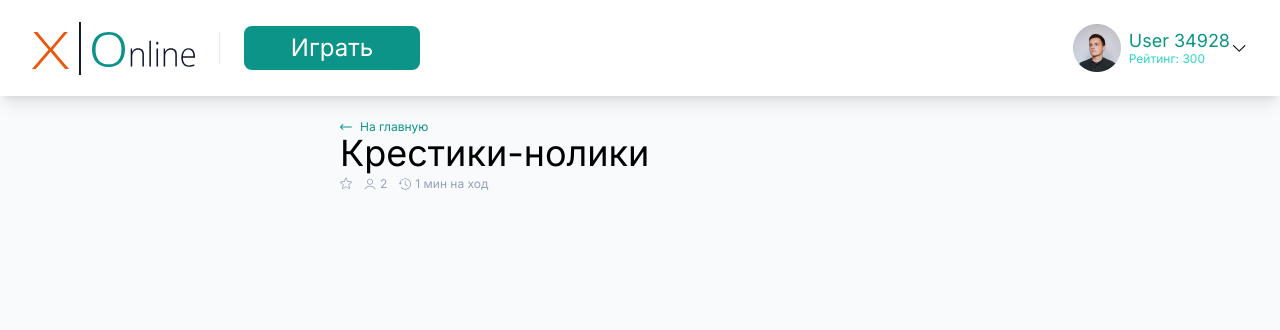
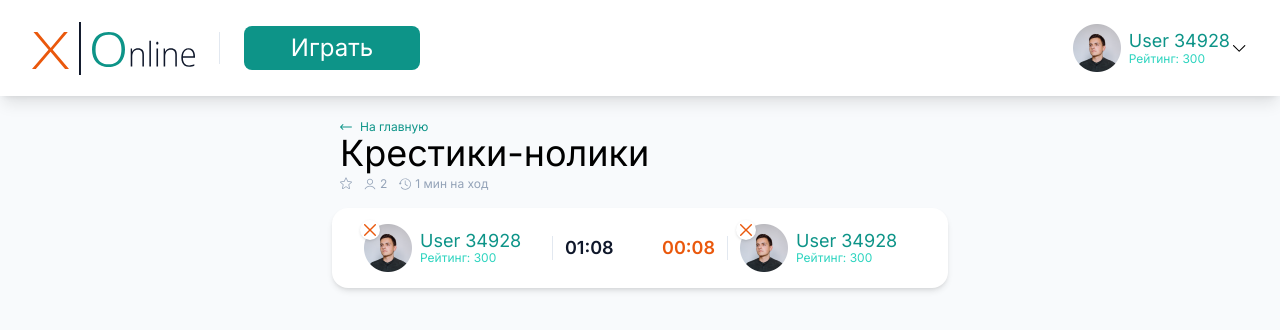
Before and after one commit to Yuthala/tit-tak-toe, a Next.js app: page / in a window 1280 px wide. Shown: the top 330 px of the page. Built offline with nearby package versions, Linux system fonts and the light colour scheme.

Commit message:
game-info

```diff
--- /dev/null
+++ b/components/game/game-info.jsx
@@ -0,0 +1,34 @@
+import clsx from 'clsx';
+import { Profile} from '../profile';
+import { CrossIcon } from './icons/cross-icon';
+export function GameInfo({className}) {
+	return(
+		<div className={clsx(className, "bg-white rounded-2xl shadow-md px-8 py-4 flex justify-between")}>
+			<div className="flex gap-3 items-center">
+				<div className="relative">
+					<Profile className="w-44"/>
+					<div className="w-5 h-5 rounded-full bg-white shadow absolute -left-1 -top-1 flex items-center justify-center">
+						<CrossIcon />
+					</div>
+				</div>
+				<div className="h-6 w-px bg-slate-200"></div>
+				<div className="text-slate-900 text-lg font-semibold">01:08</div>
+			</div>
+
+			<div className="flex gap-3 items-center">
+				<div className="text-orange-600 text-lg font-semibold">00:08</div>
+				<div className="h-6 w-px bg-slate-200"></div>
+				<div className="relative">
+					<Profile className="w-44"/>
+					<div className="w-5 h-5 rounded-full bg-white shadow absolute -left-1 -top-1 flex items-center justify-center">
+						<CrossIcon />
+					</div>
+				</div>
+
+
+			</div>
+		</div>
+
+
+	);
+}
--- /dev/null
+++ b/components/game/icons/cross-icon.jsx
@@ -0,0 +1,16 @@
+export function CrossIcon() {
+	return (
+	  <svg
+		width="12"
+		height="12"
+		viewBox="0 0 12 12"
+		fill="none"
+		xmlns="http://www.w3.org/2000/svg"
+	  >
+		<path
+		  d="M6.99809 5.99999L11.793 1.20507C12.069 0.929082 12.069 0.482986 11.793 0.206994C11.517 -0.068998 11.0709 -0.068998 10.7949 0.206994L6.00001 5.00191L1.20507 0.206994C0.929082 -0.068998 0.482986 -0.068998 0.206994 0.206994C-0.068998 0.482986 -0.068998 0.929082 0.206994 1.20507L5.00191 5.99999L0.206994 10.7949C-0.068998 11.0709 -0.068998 11.517 0.206994 11.793C0.344638 11.9306 0.525336 11.9998 0.706034 11.9998C0.886732 11.9998 1.06743 11.9306 1.20507 11.793L5.99999 6.99807L10.7949 11.793C10.9325 11.9306 11.1132 11.9998 11.2939 11.9998C11.4746 11.9998 11.6553 11.9306 11.793 11.793C12.069 11.517 12.069 11.0709 11.793 10.7949L6.99809 5.99999Z"
+		  fill="#EA580C"
+		/>
+	  </svg>
+	);
+  }
--- /dev/null
+++ b/components/game/icons/square-icon.jsx
@@ -0,0 +1,16 @@
+export function SquareIcon() {
+	return (
+	  <svg
+		width="12"
+		height="12"
+		viewBox="0 0 12 12"
+		fill="none"
+		xmlns="http://www.w3.org/2000/svg"
+	  >
+		<path
+		  d="M10.6667 1.33333V10.6667H1.33333V1.33333H10.6667ZM10.6667 0H1.33333C0.6 0 0 0.6 0 1.33333V10.6667C0 11.4 0.6 12 1.33333 12H10.6667C11.4 12 12 11.4 12 10.6667V1.33333C12 0.6 11.4 0 10.6667 0Z"
+		  fill="#C026D3"
+		/>
+	  </svg>
+	);
+  }
--- /dev/null
+++ b/components/game/icons/triangle-icon.jsx
@@ -0,0 +1,16 @@
+export function TringleIcon() {
+	return (
+	  <svg
+		width="12"
+		height="12"
+		viewBox="0 0 12 12"
+		fill="none"
+		xmlns="http://www.w3.org/2000/svg"
+	  >
+		<path
+		  d="M0.100481 10.9219C0.166306 11.0359 0.260981 11.1305 0.374992 11.1964C0.489003 11.2622 0.618332 11.2969 0.749981 11.2969H11.25C11.3816 11.2969 11.511 11.2622 11.625 11.1964C11.739 11.1305 11.8337 11.0359 11.8995 10.9219C11.9653 10.8078 12 10.6785 12 10.5469C12 10.4152 11.9653 10.2859 11.8995 10.1719L6.64948 1.07858C6.58365 0.964575 6.48897 0.869905 6.37496 0.804085C6.26095 0.738265 6.13163 0.703613 5.99998 0.703613C5.86833 0.703613 5.73901 0.738265 5.625 0.804085C5.51099 0.869905 5.41631 0.964575 5.35048 1.07858L0.100481 10.1719C0.0346547 10.2859 0 10.4152 0 10.5469C0 10.6785 0.0346547 10.8078 0.100481 10.9219ZM5.99998 2.95358L9.95093 9.79686H2.04903L5.99998 2.95358Z"
+		  fill="#2563EB"
+		/>
+	  </svg>
+	);
+  }
--- /dev/null
+++ b/components/game/icons/zero-icon.jsx
@@ -0,0 +1,16 @@
+export function ZeroIcon() {
+	return (
+	  <svg
+		width="12"
+		height="12"
+		viewBox="0 0 12 12"
+		fill="none"
+		xmlns="http://www.w3.org/2000/svg"
+	  >
+		<path
+		  d="M6.00002 0C2.68629 0 0 2.68629 0 6.00002C0 9.31374 2.68629 12 6.00002 12C9.31374 12 12 9.31374 12 6.00002C12 2.68629 9.31371 0 6.00002 0ZM6.00002 10.5C3.51475 10.5 1.50001 8.48529 1.50001 6.00002C1.50001 3.51475 3.51475 1.50001 6.00002 1.50001C8.48529 1.50001 10.5 3.51475 10.5 6.00002C10.5 8.48529 8.48529 10.5 6.00002 10.5Z"
+		  fill="#0D9488"
+		/>
+	  </svg>
+	);
+  }
--- a/components/game/index.js
+++ b/components/game/index.js
@@ -1 +1,2 @@
 export { GameTitle } from './game-title';
+export { GameInfo } from './game-info';
--- a/components/profile/profile.jsx
+++ b/components/profile/profile.jsx
@@ -1,9 +1,10 @@
+import clsx from 'clsx';
 import avatarSrc from './avatar.png';
 import Image from "next/image";
 
-export function Profile() {
+export function Profile({className}) {
 	return (
-			<div className="flex items-center gap-2 text-start text-teal-600">
+			<div className={clsx("flex items-center gap-2 text-start text-teal-600", className)}>
 				<Image src={avatarSrc} width={48} height={48} alt="avatar" unoptimized/>
 				<div>
 					<div className="text-lg leading-tight">User 34928</div>
--- a/package.json
+++ b/package.json
@@ -11,6 +11,7 @@
   "license": "ISC",
   "dependencies": {
     "base": "^3.0.0",
+    "clsx": "^2.1.0",
     "components": "^0.1.0",
     "next": "^14.1.3",
     "react": "^18.2.0",
--- a/pages/index.jsx
+++ b/pages/index.jsx
@@ -1,4 +1,4 @@
-import { GameTitle } from '../components/game';
+import { GameTitle, GameInfo } from '../components/game';
 import {Header} from '../components/header';
 
 export default function HomePage() {
@@ -7,6 +7,7 @@
 		<Header />
 		<main className="pt-6 mx-auto max-w-[616px]">
 			<GameTitle />
+			<GameInfo className="mt-4"/>
 		</main>
 	</div>
   );
```
Also changed, not shown: 1 other file (tests, documents, lock files or other folders).
